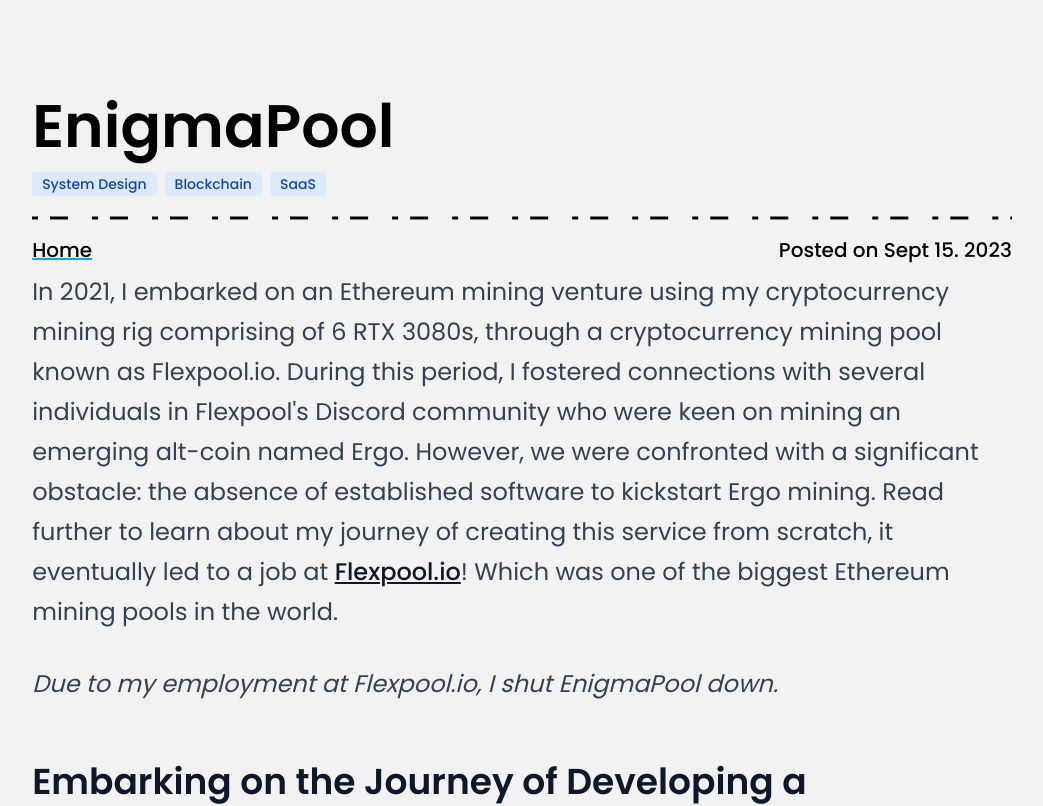
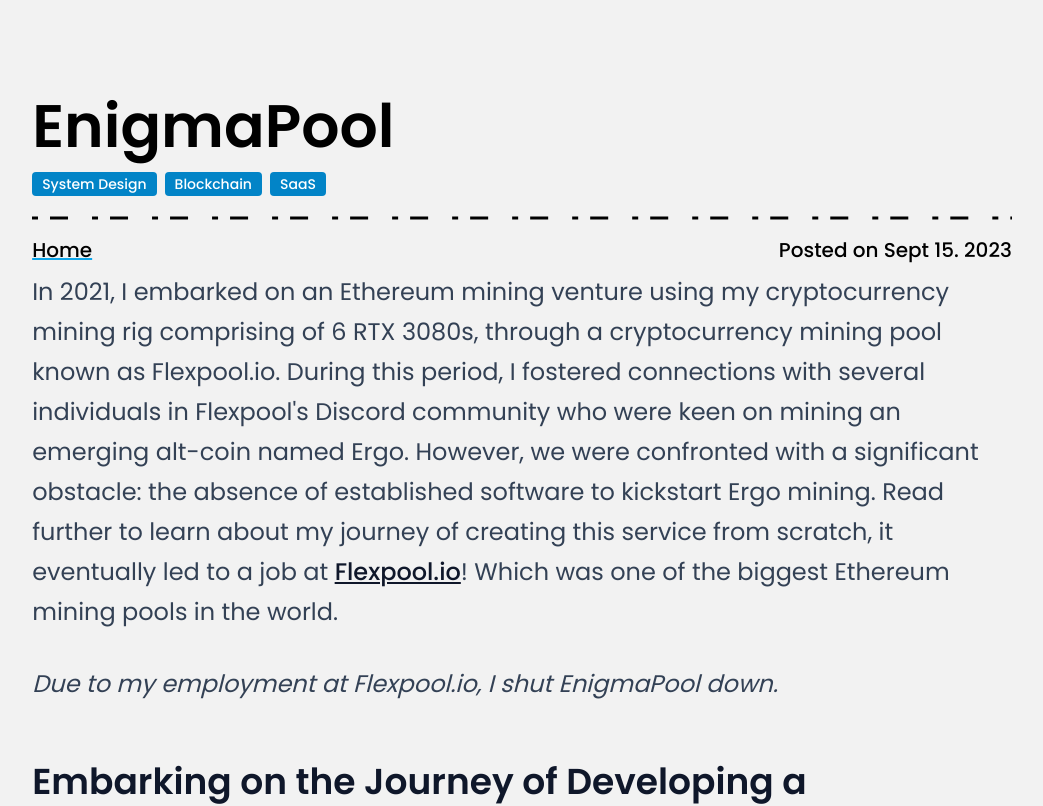
Before and after one commit to prosavage/personal-site-v3, a Next.js app: page /projects/enigmapool in a window 1280 px wide. Shown: the top 806 px of the page, without its empty margins (118-1161 px from the left). Built offline with nearby package versions, Linux system fonts and the light colour scheme.

Commit message:
Use Sky colored badges

```diff
--- a/src/app/projects/components/ArticleLayout.tsx
+++ b/src/app/projects/components/ArticleLayout.tsx
@@ -14,7 +14,7 @@ export const ArticleLayout: React.FC<ArticleLayoutProps> = ({ title, children, t
                   <p className="text-4xl md:text-6xl font-semibold">{title}</p>
                   <div className="flex flex-row flex-wrap align-center my-4">
                         {tags.map((tag) => (
-                              <span key={tag} className="bg-blue-100 text-blue-800 text-sm font-medium mr-2 mb-1 px-2.5 py-0.5 rounded dark:bg-blue-900 dark:text-blue-300">
+                              <span key={tag} className="bg-sky-600 text-white text-sm font-medium mr-2 mb-1 px-2.5 py-0.5 rounded ">
                                     {tag}
                               </span>
                         ))}
```
